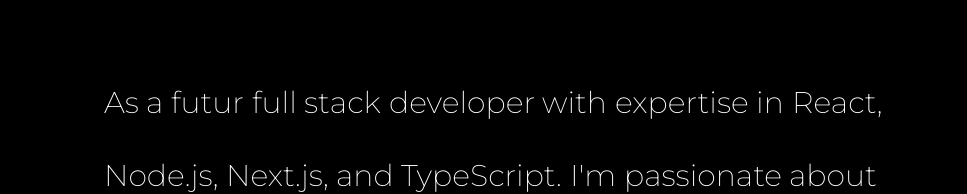
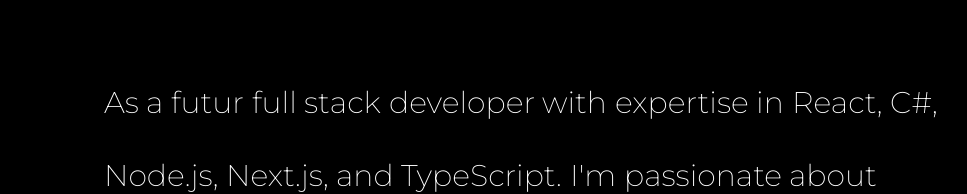
Before and after one commit to Matthieudegny/Next_portfolio, a Next.js app: page / in a window 1280 px wide. Shown: the part 366-560 px from the top of the page, without its empty margins (152-1119 px from the left). Built offline with nearby package versions, Linux system fonts and the light colour scheme; a web font is replaced by a local one.

Commit message:
add C# as skill for backend

```diff
--- a/data/itemsSkills.tsx
+++ b/data/itemsSkills.tsx
@@ -8,9 +8,9 @@
 };
 
 export const API: itemsSkills = {
-  titles: ["NODEJS", "EXPRESS.JS"],
-  colors: [" #6BBF47", "#808080"],
-  delays: ["0.1s", "0.2s"],
+  titles: ["C#", "NODEJS", "EXPRESS.JS"],
+  colors: ["#8B00FF", " #6BBF47", "#808080"],
+  delays: ["0.1s", "0.2s", "0.3s"],
 };
 export const cleanCode: itemsSkills = {
   titles: ["TYPE-SCRIPT"],
--- a/pages/index.tsx
+++ b/pages/index.tsx
@@ -103,18 +103,15 @@
               modern technologies built around Javascript.
             </LayoutText>
           </h1>
-          <h1>
-            <strong className="opacity-0 hidden ">Matthieu DEGNY Full stack developer</strong>
-          </h1>
+          <h1></h1>
 
           <h2 className="min-w-full p-2 font-Montserrat_thin pr-16 sm:pr-0  md:pl-20 2xl:pl-30vw text-xl sm:text-2xl  md:text-3xl ">
             <LayoutText delay={1.3} timeAnimation={0.03} animationColor={false}>
-              As a futur full stack developer with expertise in React, Node.js, Next.js, and TypeScript. I'm
-              passionate about crafting user-friendly interfaces that bring ideas to life. What i can bring to
-              you:
+              As a futur full stack developer with expertise in React, C#, Node.js, Next.js, and TypeScript.
+              I'm passionate about crafting user-friendly interfaces that bring ideas to life. What i can
+              bring to you:
             </LayoutText>
           </h2>
-          <h1 className="opacity-0 hidden">React , Next.js, Type script</h1>
         </section>
 
         <section className="2xl:min-h-screen max-w-full-vw 2xl:-mt-8 mt-5 pb-8 flex flex-col ">
@@ -160,7 +157,7 @@
                 <DiplayContainerh4
                   title={"API creation:"}
                   text={
-                    "Experienced in building scalable APIs using Node.js and Express.js, with RESTful API design principles and good practices."
+                    "Experienced in building scalable APIs using C# / .Net and Node.js / Express.js, with RESTful API design principles and good practices."
                   }
                   items={API}
                   isInViewrefSection3={isInViewrefSection3}
```
